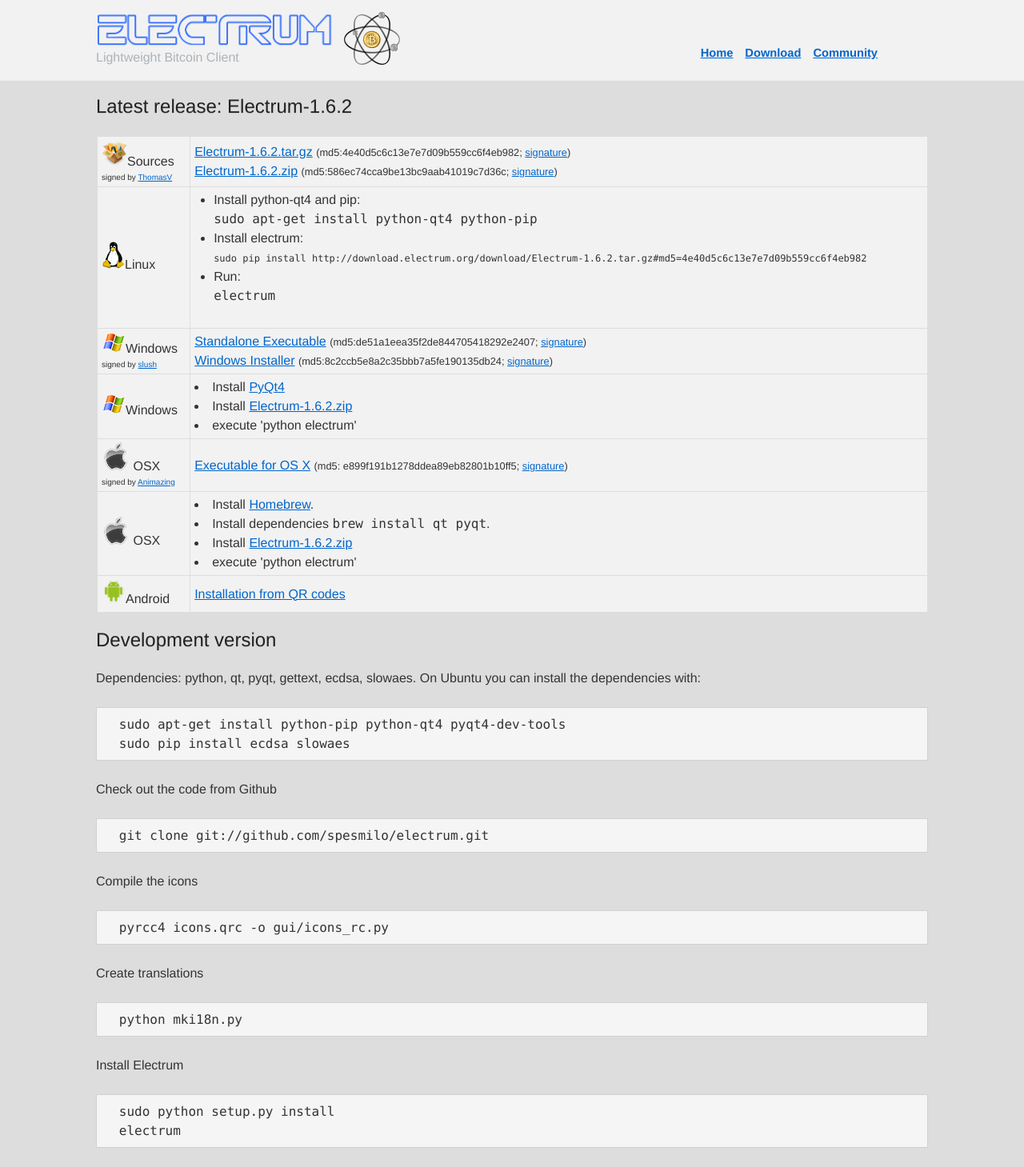
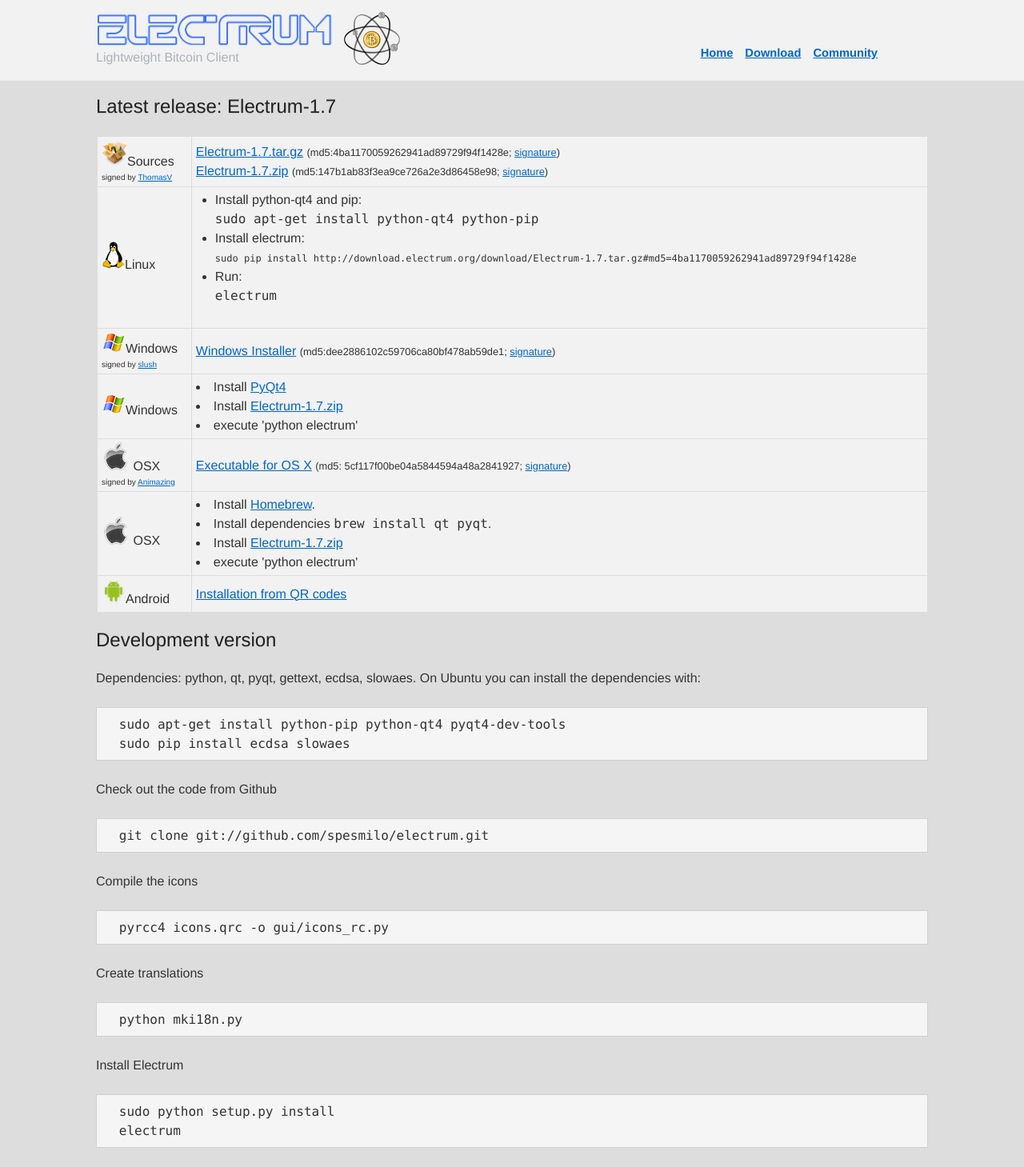
Before and after one commit to ecdsa/electrum-web, a Jekyll site: the page download.html, which Jekyll copies as it is, in a window 1280 px wide. Shown: the whole page at 80% size. Built offline with Jekyll 4.4.1, drawn with Linux system fonts in a browser that asks for light colours.

```diff
--- a/download.html
+++ b/download.html
@@ -32,7 +32,7 @@
 
 <div class="container">
 
-  <h3>Latest release: Electrum-1.6.2</h3>
+  <h3>Latest release: Electrum-1.7</h3>
 
   <table style="background-color:#f2f2f2;">
   <tr>
@@ -40,11 +40,11 @@
     width=32/>Sources<br/>
     <span style="font-size:x-small">signed by <a href="http://bitcoin-otc.com/viewgpg.php?nick=ThomasV">ThomasV</a></span></td>
     <td>
-      <a href="http://download.electrum.org/download/Electrum-1.6.2.tar.gz">Electrum-1.6.2.tar.gz</a>
-      <span style="font-size:80%">(md5:4e40d5c6c13e7e7d09b559cc6f4eb982; <a href="http://download.electrum.org/download/Electrum-1.6.2.tar.gz.asc">signature</a>)</span>
+      <a href="http://download.electrum.org/download/Electrum-1.7.tar.gz">Electrum-1.7.tar.gz</a>
+      <span style="font-size:80%">(md5:4ba1170059262941ad89729f94f1428e; <a href="http://download.electrum.org/download/Electrum-1.7.tar.gz.asc">signature</a>)</span>
       <br/>
-      <a href="http://download.electrum.org/download/Electrum-1.6.2.zip">Electrum-1.6.2.zip</a>
-      <span style="font-size:80%">(md5:586ec74cca9be13bc9aab41019c7d36c; <a href="http://download.electrum.org/download/Electrum-1.6.2.zip.asc">signature</a>)</span>
+      <a href="http://download.electrum.org/download/Electrum-1.7.zip">Electrum-1.7.zip</a>
+      <span style="font-size:80%">(md5:147b1ab83f3ea9ce726a2e3d86458e98; <a href="http://download.electrum.org/download/Electrum-1.7.zip.asc">signature</a>)</span>
     </td>
   </tr>
   <tr>
@@ -52,7 +52,8 @@
     <td>
       <ul>
 	<li>Install python-qt4 and pip:<br/><tt>sudo apt-get install python-qt4 python-pip</tt></li>
-	<li>Install electrum:<br/><tt style="font-size:75%">sudo pip install http://download.electrum.org/download/Electrum-1.6.2.tar.gz#md5=4e40d5c6c13e7e7d09b559cc6f4eb982</tt></li>
+	<li>Install electrum:<br/>
+        <tt style="font-size:75%">sudo pip install http://download.electrum.org/download/Electrum-1.7.tar.gz#md5=4ba1170059262941ad89729f94f1428e</tt></li>
 	<li>Run:<br/><tt>electrum</tt></li>
       </ul>
     </td>
@@ -63,11 +64,13 @@
       <span style="font-size:x-small">signed by <a href="http://bitcoin-otc.com/viewgpg.php?nick=slush">slush</a></span></td>
     </td>
     <td>
-      <a href="http://download.electrum.org/download/electrum-1.6.2.exe">Standalone Executable</a>
-      <span style="font-size:80%">(md5:de51a1eea35f2de844705418292e2407; <a href="http://download.electrum.org/download/electrum-1.6.2.exe.asc">signature</a>)</span>
+<!--
+      <a href="http://download.electrum.org/download/electrum-v1.7.exe">Standalone Executable</a>
+      <span style="font-size:80%">(md5:##md5_win2##; <a href="http://download.electrum.org/download/electrum-v1.7.exe.asc">signature</a>)</span>
       <br/>
-      <a href="http://download.electrum.org/download/electrum-1.6.2-setup.exe">Windows Installer</a>
-      <span style="font-size:80%">(md5:8c2ccb5e8a2c35bbb7a5fe190135db24; <a href="http://download.electrum.org/download/electrum-1.6.2-setup.exe.asc">signature</a>)</span>
+-->
+      <a href="http://download.electrum.org/download/electrum-v1.7-setup.exe">Windows Installer</a>
+      <span style="font-size:80%">(md5:dee2886102c59706ca80bf478ab59de1; <a href="http://download.electrum.org/download/electrum-v1.7-setup.exe.asc">signature</a>)</span>
 
     </td>
   </tr>
@@ -75,7 +78,7 @@
     <td><img src="media/os_windows.gif"/>Windows</td>
     <td>
       <li>Install <a href="http://www.riverbankcomputing.co.uk/software/pyqt/download">PyQt4</a> </li>
-      <li>Install <a href="http://download.electrum.org/download/Electrum-1.6.2.zip">Electrum-1.6.2.zip</a> </li>
+      <li>Install <a href="http://download.electrum.org/download/Electrum-1.7.zip">Electrum-1.7.zip</a> </li>
       <li>execute 'python electrum'</li>
     </td>
   </tr>
@@ -85,9 +88,9 @@
       <span style="font-size:x-small">signed by <a href="http://bitcoin-otc.com/viewgpg.php?nick=Animazing">Animazing</a></span></td>
     </td>
     <td>
-    <a href="http://download.electrum.org/download/electrum-v1.6.2.dmg">Executable
+    <a href="http://download.electrum.org/download/electrum-v1.7.dmg">Executable
       for OS X</a>
-      <span style="font-size:80%">(md5: e899f191b1278ddea89eb82801b10ff5; <a href="http://download.electrum.org/download/electrum-v1.6.2.dmg.asc">signature</a>)</span>
+      <span style="font-size:80%">(md5: 5cf117f00be04a5844594a48a2841927; <a href="http://download.electrum.org/download/electrum-v1.7.dmg.asc">signature</a>)</span>
     </td>
   </tr>
   <tr>
@@ -95,7 +98,7 @@
     <td>
       <li>Install <a href="http://mxcl.github.com/homebrew/">Homebrew</a>.</li>
       <li>Install dependencies <tt>brew install qt pyqt</tt>.</li>
-      <li>Install <a href="http://download.electrum.org/download/Electrum-1.6.2.zip">Electrum-1.6.2.zip</a> </li>
+      <li>Install <a href="http://download.electrum.org/download/Electrum-1.7.zip">Electrum-1.7.zip</a> </li>
       <li>execute 'python electrum'</li>
     </td>
   </tr>
```
Also changed, not shown: 1 other file.
